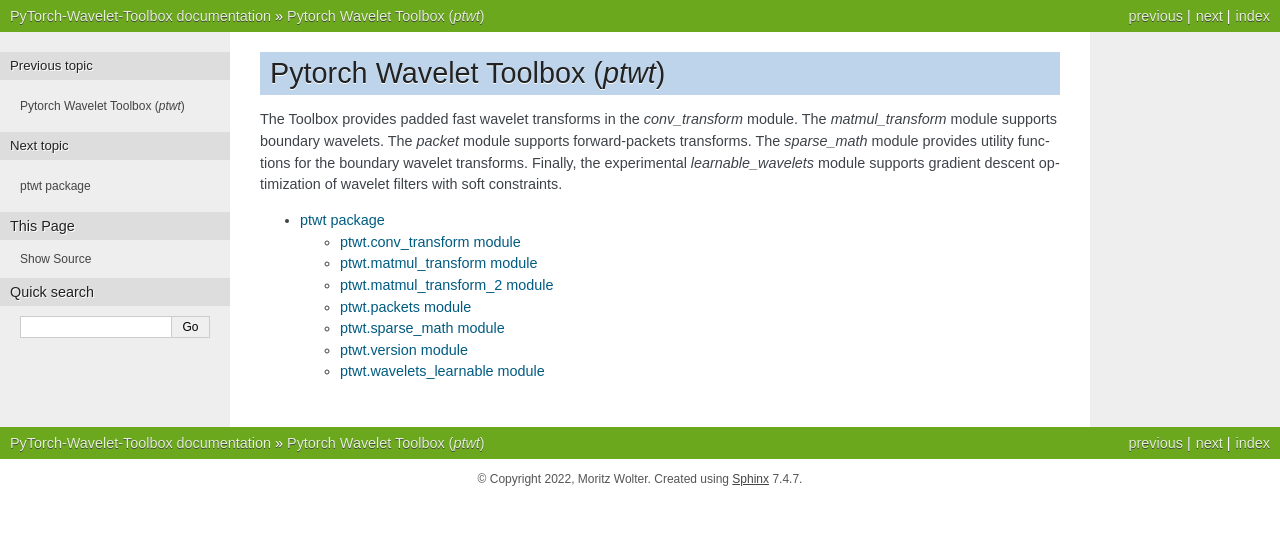
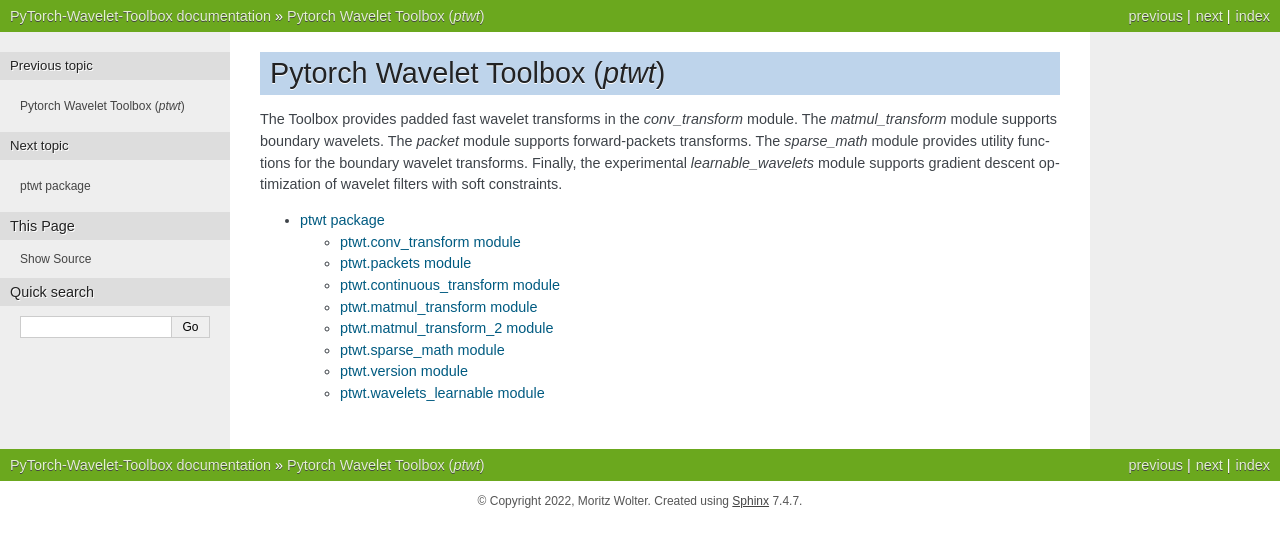
Before and after one commit to v0lta/PyTorch-Wavelet-Toolbox, a Sphinx documentation site: the page built from docs/modules.rst, in a window 1280 px wide. Shown: the top 547 px of the page. Built offline with Sphinx 7.4.7, drawn with Linux system fonts in a browser that asks for light colours; some of the changed lines change nothing that is shown.

Commit message:
Update ptwt.rst
Add the cwt code to the docs.

```diff
--- a/docs/ptwt.rst
+++ b/docs/ptwt.rst
@@ -5,6 +5,22 @@
 ---------------------------
 
 .. automodule:: ptwt.conv_transform
+   :members:
+   :undoc-members:
+   :show-inheritance:
+
+ptwt.packets module
+-------------------
+
+.. automodule:: ptwt.packets
+   :members:
+   :undoc-members:
+   :show-inheritance:
+
+ptwt.continuous\_transform module
+---------------------------
+
+.. automodule:: ptwt.continuous_transform
    :members:
    :undoc-members:
    :show-inheritance:
@@ -21,14 +37,6 @@
 ---------------------------------
 
 .. automodule:: ptwt.matmul_transform_2
-   :members:
-   :undoc-members:
-   :show-inheritance:
-
-ptwt.packets module
--------------------
-
-.. automodule:: ptwt.packets
    :members:
    :undoc-members:
    :show-inheritance:
```
